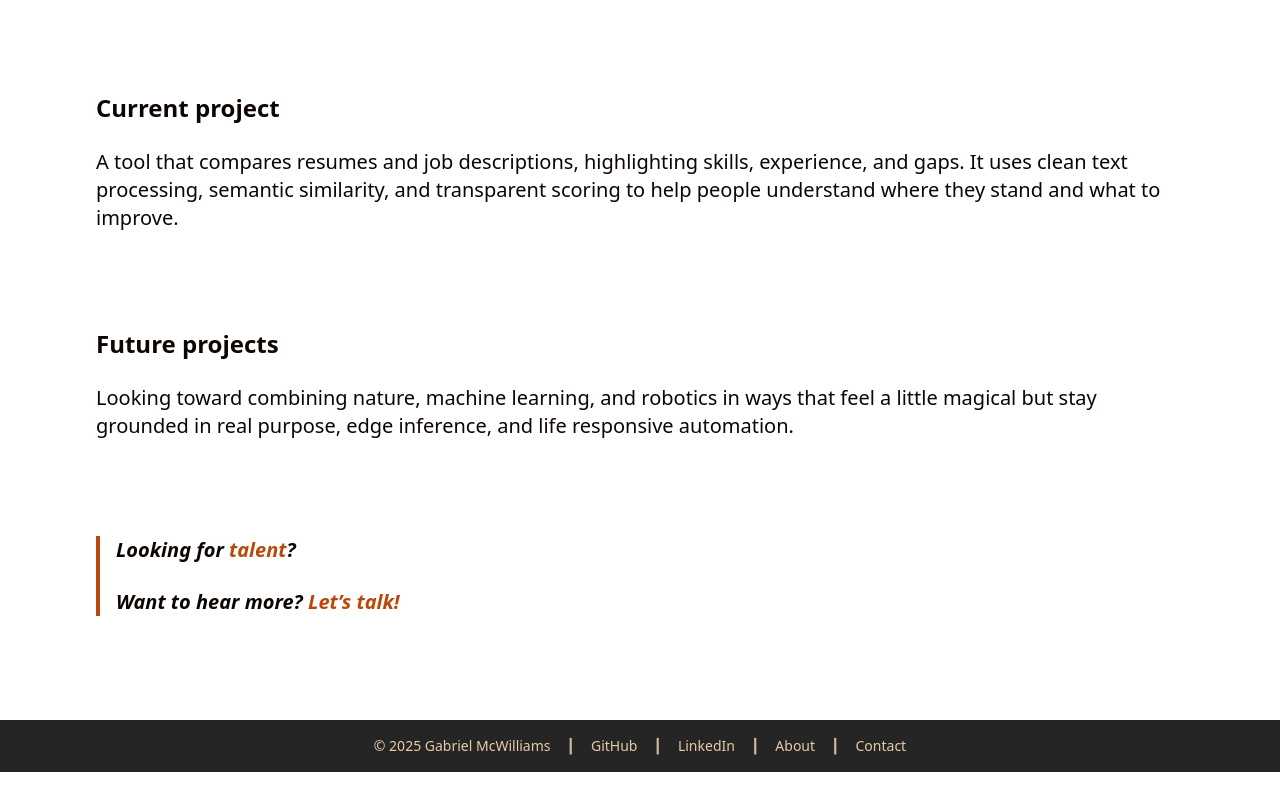
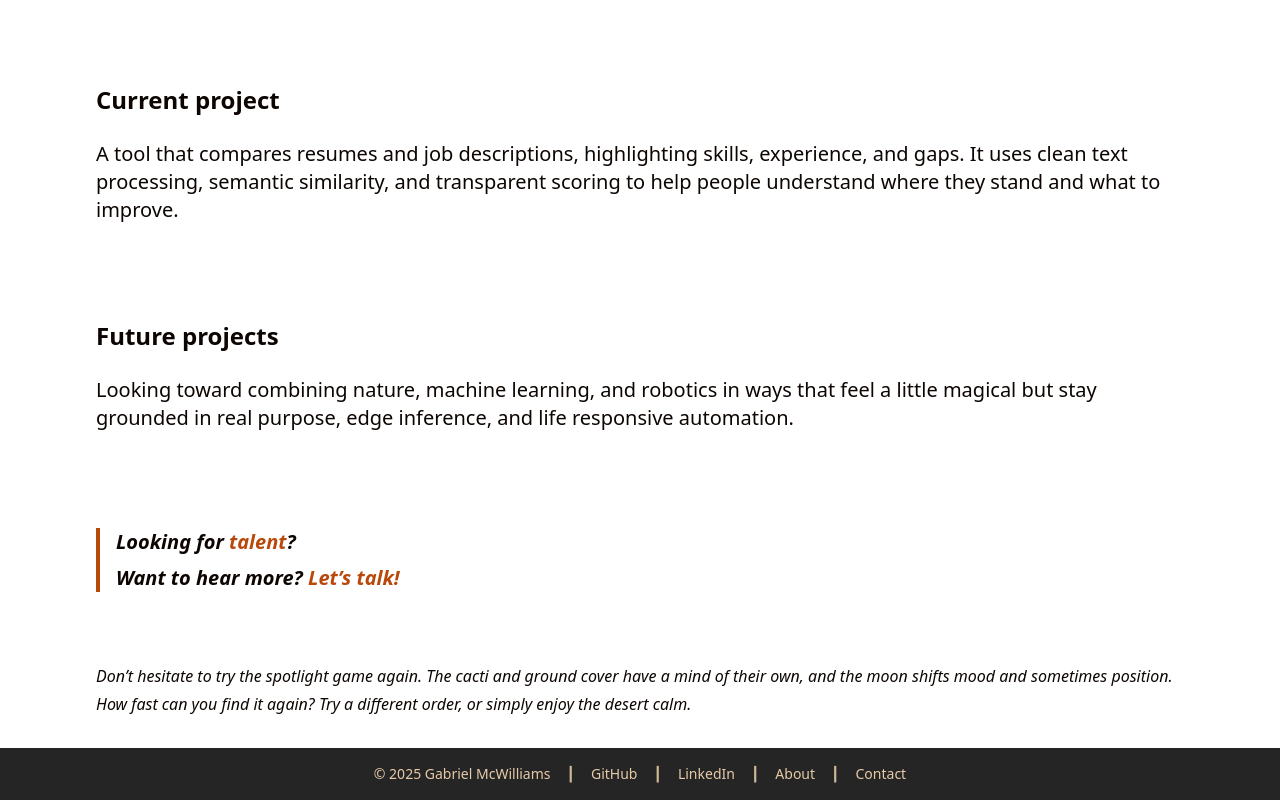
Before and after one commit to gabemcwilliams/site-gabemcwilliams-info, a Next.js app: page /coming-soon in a window 1280 px wide. Shown: the part 349-1149 px from the top of the page. Before the commit the page ends 1121 px from the top, so only its background shows below. Built offline with nearby package versions, Linux system fonts and the light colour scheme.

Commit message:
last commit of the night some last changes to wording on a few for the about coming-soon

```diff
--- a/src/app/(core)/coming-soon/page.tsx
+++ b/src/app/(core)/coming-soon/page.tsx
@@ -8,8 +8,10 @@ export default function ComingSoonPage() {
                 Want to see more?
             </h1>
 
-            <p className="text-xl mb-24">
+            <p className="text-xl mb-22">
                 Here’s what I’m working on now, and where it’s headed next.
+
+
             </p>
 
             <h2 className="text-2xl font-semibold mb-6">Current project</h2>
@@ -38,7 +40,7 @@ export default function ComingSoonPage() {
                         mb-18
                       "
             >
-                <p className="mb-6">
+                <p className="mb-2">
                     Looking for{" "}
                     <Link
                         href="/story"
@@ -59,6 +61,15 @@ export default function ComingSoonPage() {
                 </p>
             </blockquote>
 
+            <p className="text-md mb-1 italic">
+                Don’t hesitate to try the spotlight game again.
+                The cacti and ground cover have a mind of their own, and the moon shifts mood and sometimes position.
+
+
+            </p>
+            <p className="text-md italic">
+                How fast can you find it again? Try a different order, or simply enjoy the desert calm.
+            </p>
 
         </section>
     );
```
